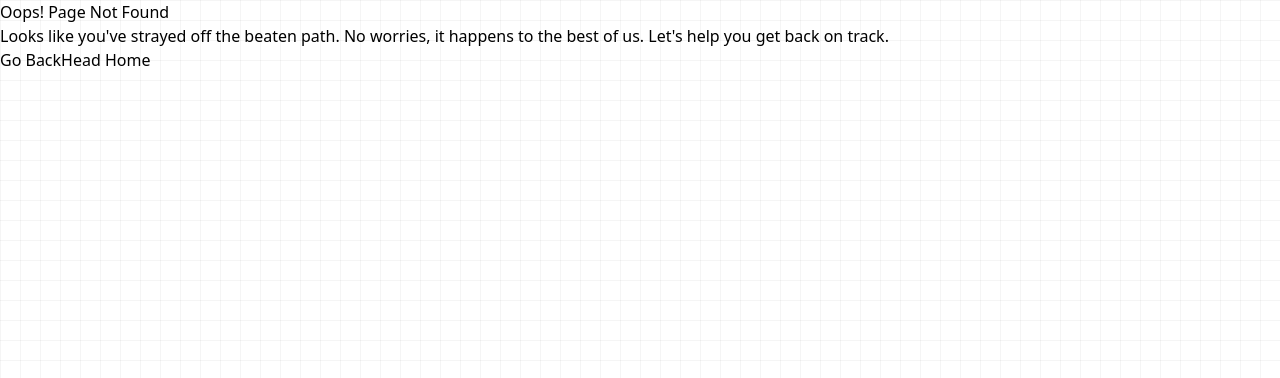
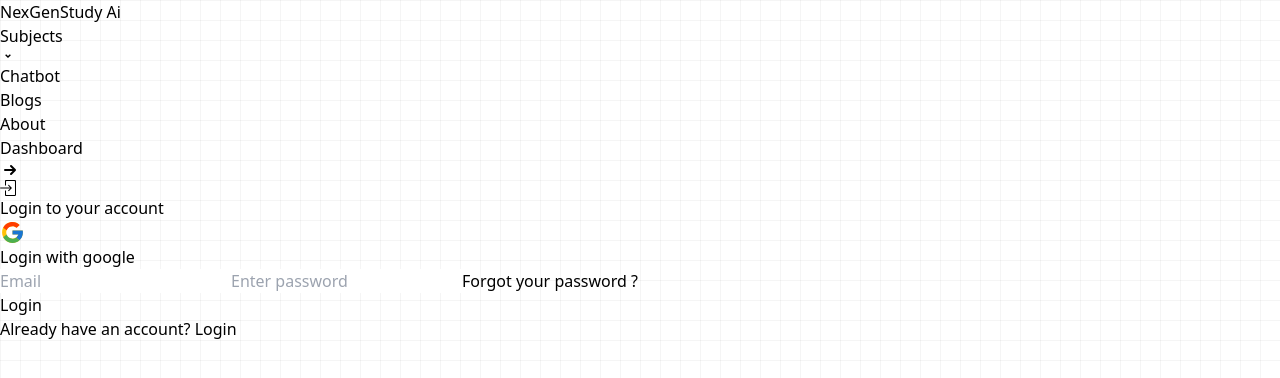
Before and after one commit to Karthik73965/Rapid-Answer-ai, a React (Vite) app: page /login in a window 1280 px wide. Before the commit this address had no page. Shown: the top 378 px of the page. Built offline with nearby package versions, Linux system fonts and the light colour scheme.

Commit message:
Login page - completed

```diff
--- a/src/App.jsx
+++ b/src/App.jsx
@@ -10,6 +10,7 @@ import Chathistory from './pages/Chathistory'
 import About from './pages/About'
 import Blogs from './pages/Blogs'
 import SignupForm from './pages/Signup'
+import Login from './pages/Login'
 
 
 
@@ -27,6 +28,7 @@ export default function App() {
       <Route exact  path='/About' element={<About/>} />
       <Route exact  path='/blogs' element={<Blogs/>} />
       <Route exact  path='/Signup' element={<SignupForm/>} />
+      <Route exact  path='/login' element={<Login/>} />
       <Route
              path="*"
              element={<PageNotFound />}
--- /dev/null
+++ b/src/pages/Login.jsx
@@ -0,0 +1,101 @@
+import React, { useState } from 'react';
+import Navbar from '../components/Navbar';
+import { Link } from 'react-router-dom';
+import { SlLogin } from "react-icons/sl";
+import { FcGoogle } from "react-icons/fc";
+
+
+export default function Signup() {
+    const [step, setStep] = useState(1);
+    const nextStep = () => {
+        setStep(step + 1);
+      };
+
+      const previousStep = () => {
+        setStep(step - 1);
+      };
+    const handleback = ()=>{
+        if (step >   1) {
+            setStep(1)
+          } else {
+            // Handle final form submission here
+            console.log("Form submitted");
+          }
+    }
+      const handleSubmit = (event) => {
+
+        if (step === 1) {
+          nextStep();
+        } else {
+          // Handle final form submission here
+          console.log("Form submitted");
+        }
+      };
+    return (
+        <>
+            <Navbar />
+            <div className='h-20'></div> {/* Use standard spacing units */}
+            <div className="flex mt-14 justify-center">
+                <div className='flex min-h-[60] align-baseline border w-full max-w-4xl mx-auto border-black rounded-xl'>
+                    <section className='w-1/2 border-r border-black'>
+                        {/* slider component will go here */}
+                    </section>
+                    <section className='w-1/2 p-8'>
+                       {
+                        step ===1 ?
+                        <div>
+                             <h2 className='text-3xl  flex gap-x-4 font-semibold text-center mb-8'>
+                            <SlLogin />
+
+                            Login to your account
+                        </h2>
+                        <form className='my-[10vh]'>
+                            <div className='border-2 cursor-pointer  p-2 rounded-lg border-gray-900 flex align-middle justify-center'><FcGoogle size={25} className='mr-7' />    Login with google</div>
+                            <input
+                                type='email'
+                                id='email'
+                                placeholder='Email'
+                                className='border my-3 w-full p-2 rounded-lg mb-4 focus:ring-2 focus:ring-indigo-500' />
+
+
+                            <input
+                                type='password'
+                                id='password'
+                                placeholder='Enter password'
+                                className='border w-full mt-3 p-2 rounded-lg focus:ring-2 focus:ring-indigo-500' />
+                            <span onClick={handleSubmit} className='mb-3 ml-3 text-blue-900 text-sm '>Forgot your password ?</span>
+
+                            <div className='justify-between items-center my-6'>
+                                <button  className="bg-black w-full font-medium rounded-full text-sm p-3 text-white hover:bg-opacity-90 focus:outline-none focus:ring-2 focus:ring-offset-2 focus:ring-black">
+                                    Login
+                                </button>
+                            </div>
+                                <Link to="/login" className='text-gray-900 hover:text-gray-800'>
+                                    Already have an account? Login
+                                </Link><br/>
+                        </form>
+                        </div>
+                        :
+                        <div>
+                              <h2 className='text-3xl  flex gap-x-4 font-semibold text-center mb-8'>
+                            <SlLogin />Forget your password ? NO worries
+                        </h2>
+
+                            <div className='font-bold mt-5 text-lg'>Enter your registered email to continue ..  </div>
+                            <input
+                                type='email'
+                                id='email'
+                                placeholder='Email'
+                                className='border my-3 w-full p-2 rounded-lg mb-4 focus:ring-2 focus:ring-indigo-500' />
+                                 <button onClick={handleback} type='submit' className="bg-black font-medium rounded-full mt-8 text-lg text-white hover:bg-opacity-90 focus:outline-none focus:ring-2 focus:ring-offset-2 w-full p-3 focus:ring-black">
+                      Submit
+                    </button>
+                        </div>
+                       }
+                    </section>
+
+                </div>
+            </div>
+        </>
+    );
+}
```
Also changed, not shown: src/pages/Signup.jsx (line endings or trailing spaces).
